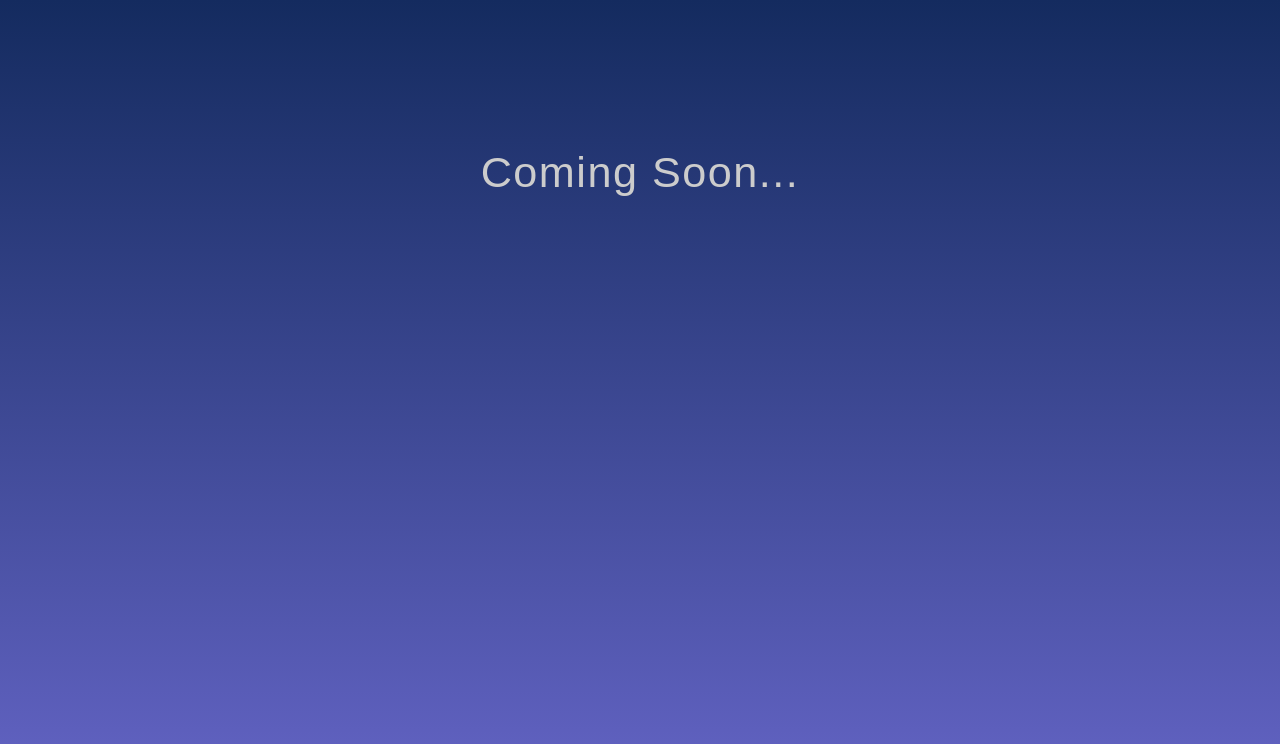
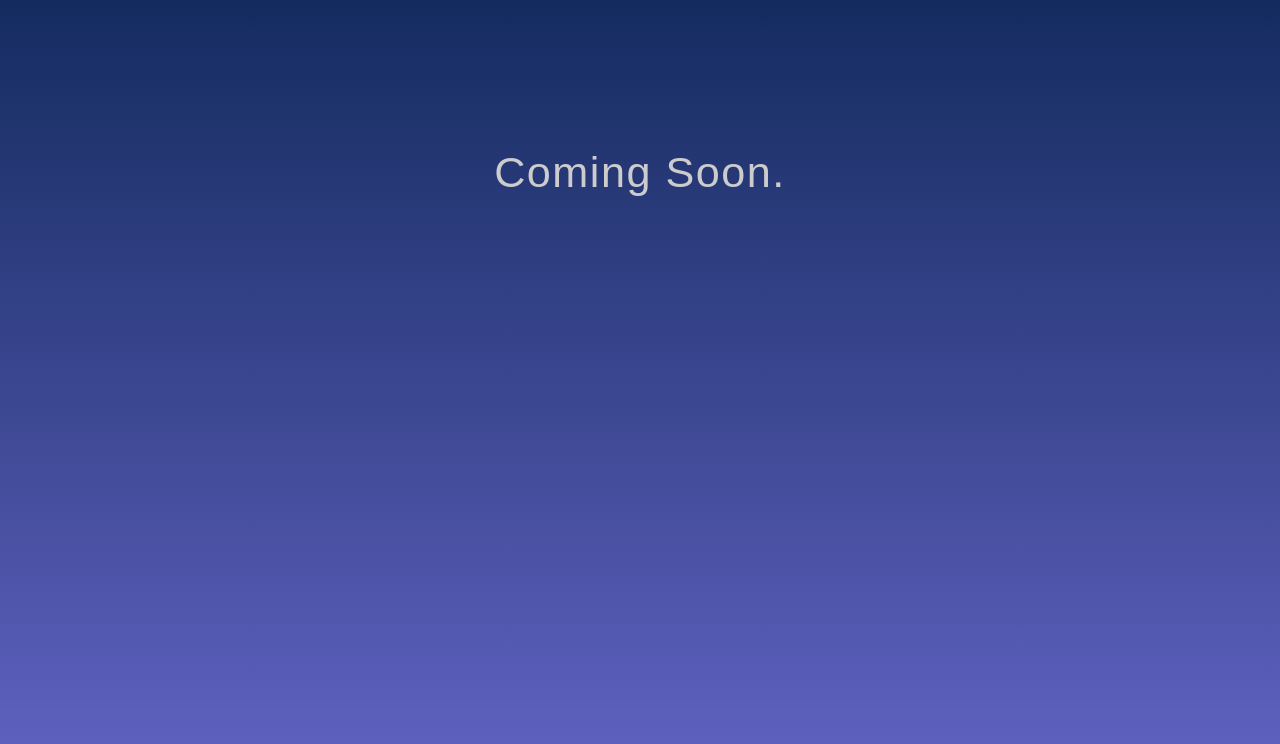
Before and after one commit to pittborndigital/www, a plain HTML site: page src/index.html in a window 1280 px wide. Drawn offline with Linux system fonts and the light colour scheme.

Commit message:
Test commit.

```diff
--- a/src/index.html
+++ b/src/index.html
@@ -4,6 +4,6 @@
 		<link rel="stylesheet" href="style.css"></link>
 	</head>
 	<body class="splash">
-		<h1> Coming Soon... </h1>
+		<h1> Coming Soon. </h1>
 	</body>
 </html>
```
